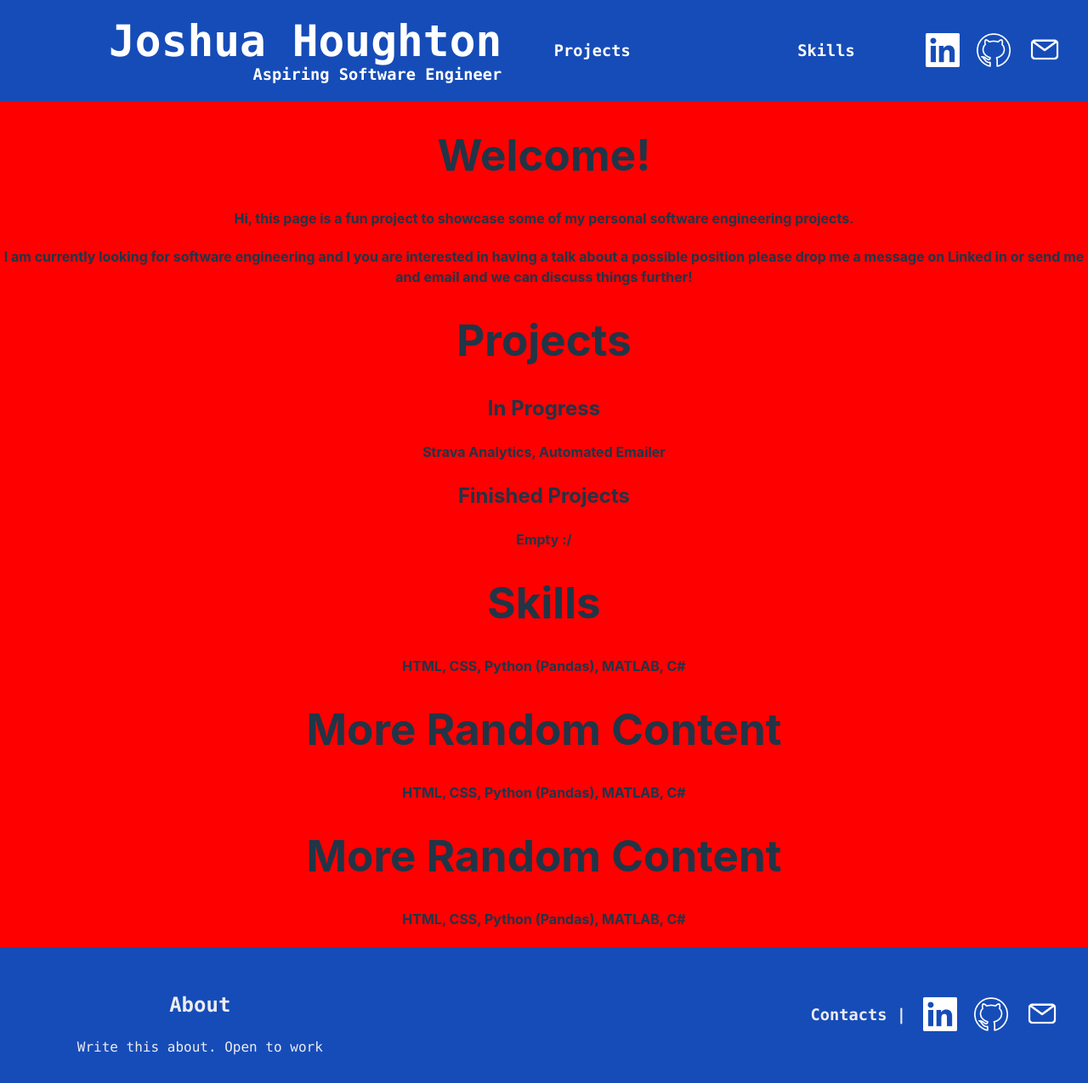
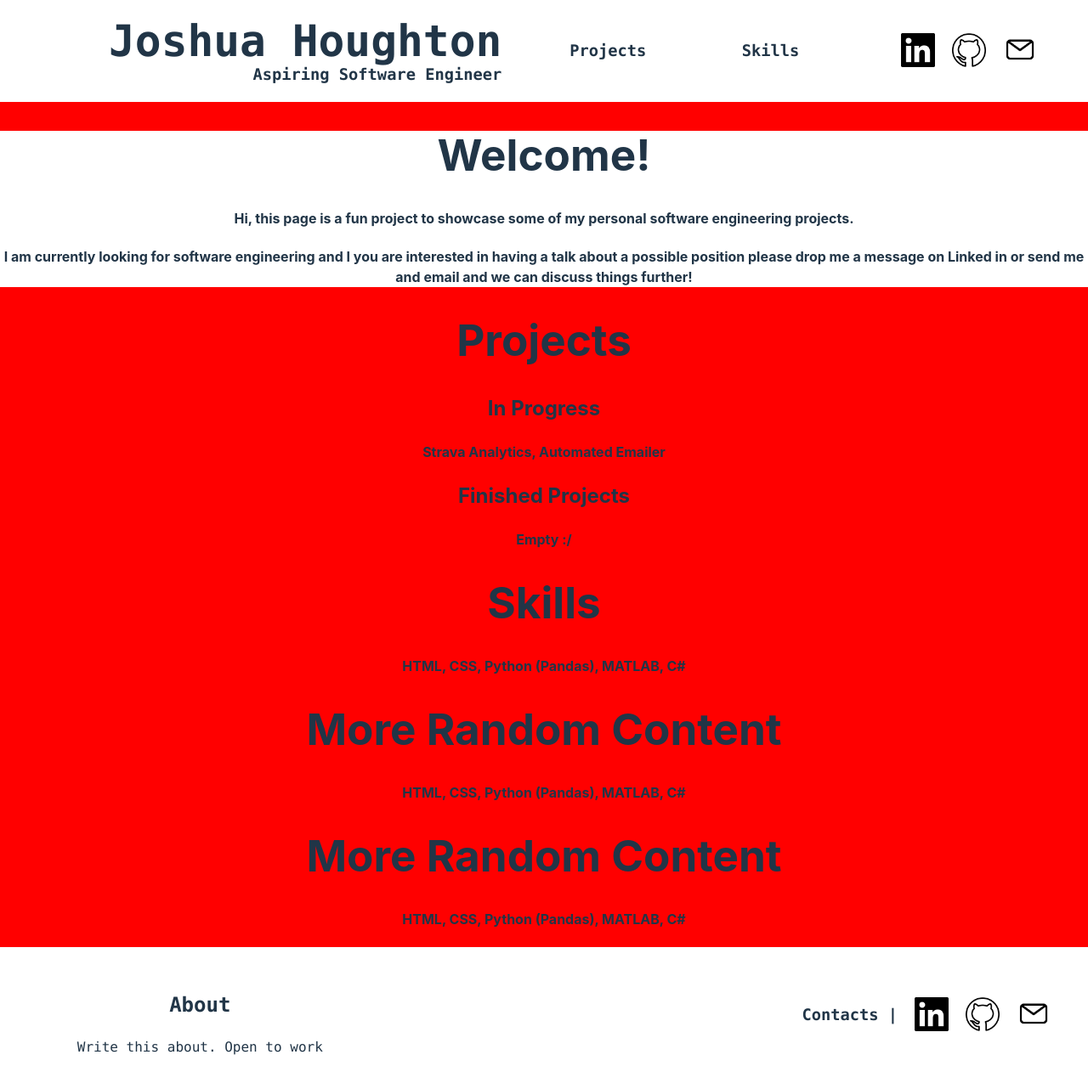
Before and after one commit to Joshua-S-H/JoshuaHoughton.github.io, a React (Vite) app: page / in a window 1280 px wide. Shown: the top 1275 px of the page at 85% size. Built offline with nearby package versions, Linux system fonts and the light colour scheme.

Commit message:
This rejiging

```diff
--- a/src/App.css
+++ b/src/App.css
@@ -1,19 +1,35 @@
 #root {
   margin: 0 auto;
   text-align: center;
+
+  /* Colour Set 1 */
+  /* --primary-bg-color: #164cb8;
+  --primary-text-color: rgb(255, 255, 255);
+  --secondary-text-color: #000000;
+  --image-filter: invert(100%); */
+
+
+  /* Colour Set 2 */
+  /* --primary-bg-color: rgb(107, 51, 1);
+  --secondary-bg-color: #d7a577;
+  --primary-text-color: rgb(255, 255, 255);
+  --image-filter: invert(100%);
+
+  --secondary-text-color: rgb(107, 51, 1); */
+
+
+  /* Colour Set 3 */
+  --primary-bg-color: #ffffff;
+  --secondary-bg-color: #ffffff;
+
+  --image-filter: invert(0%);
 }
 
+/*
 .logo {
   height: 6em;
   padding: 1.5em;
   will-change: filter;
-  transition: filter 300ms;
+ transition: filter 300ms;
 }
-
-.h1:hover {
-  filter: drop-shadow(0 0 2em #bd1212f4);
-}
-
-.read-the-docs {
-  color: #ff0000;
-}
+*/
--- a/src/components/FooterStyle.css
+++ b/src/components/FooterStyle.css
@@ -1,7 +1,7 @@
 
 footer {
-    background-color: #164cb8; /* Customize background color */
-    color: rgb(237, 236, 240);              /* Customize text color */
+    background-color: var(--primary-bg-color); /* Customize background color */
+    color: var(--primary-text-color); /* Customize text color */
     padding: 30px;
     text-align: center;
     width: 100%;               /* Full width */
@@ -41,7 +41,8 @@ footer {
 img {
     /* filter: opacity(0.5) drop-shadow(0 0 0 rgb(255, 255, 255));
      */
-    filter: invert(100%);
+    /* filter: invert(100%); */
+    filter: var(--image-filter);
 }
 
 .about-section {
@@ -81,22 +82,8 @@ footer p {
 
 .icon-style:hover {
     transform: scale(1.5);
+    /* filter: invert(0%); */
+
     /* background-color: rgba(255, 255, 255, 0.05);
     border-radius: 8px; */
 }
-
-.socials-section:hover {
-
-
-}
-
-
-  /* footer a {
-    color: #070707;
-    text-decoration: none;
-    transition: color 0.3s;
-  }
-
-  footer a:hover {
-    color: #030303;
-  }  */
--- a/src/components/HeaderStyle.css
+++ b/src/components/HeaderStyle.css
@@ -1,6 +1,10 @@
 .header {
-    background-color: #164cb8; /* Customize background color */
-    color: rgb(255, 255, 255); /* Customize text color */
+    background-color: var(--primary-bg-color);
+    /* background-color: rgb(107, 51, 1); */
+
+
+    color: var(--primary-text-color); /* Customize text color */
+
     width: 100vw;
     height:120px;
     font-family: Lucida Console, Monospace;
@@ -44,11 +48,13 @@
     display: flex;
     gap: 10px;
     align-items: center;
+    margin-right: 10px;
 }
 
 .icon-style {
     height: 40px; /* Ensure images have proper dimensions */
     width: 40px; /* Ensure images have proper dimensions */
+    transition: transform 0.3s ease-in-out;
 }
 
 .nav_bar {
@@ -59,11 +65,15 @@
     /* padding: 0 10vw; Adjust padding as needed */
     /* max-width: 30px; */
     width: 30vw;
+    max-width: 300px;
+    /* transition: transform 0.3s ease-in-out; */
+    /* transition: transform 0.3s ease-in-out; */
 }
 
 .nav_bar h3{
     padding-left: 30px;
     margin: 0;
+    transition: transform 0.3s ease-in-out;
 }
 
 .title_clicks {
@@ -74,3 +84,8 @@
     /* max-height: 0px; */
     /* padding: 0 10vw; Adjust padding as needed; */
 }
+
+.nav_bar h3:hover {
+    /* color: var(--primary-text-color); */
+    transform: scale(1.5);
+}
--- a/src/components/Welcome.jsx
+++ b/src/components/Welcome.jsx
@@ -1,9 +1,9 @@
-import './HeaderStyle.css'
+import './WelcomeStyle.css'
 
 export function Welcome(){
     return (
         <>
-            <div>
+            <div className="welcome">
                 <h1>Welcome!</h1>
                 <h4>Hi, this page is a fun project to showcase some of my personal software engineering projects.</h4>
                 <h4>I am currently looking for software engineering and I you are interested in having a talk about a possible position please drop me a message on Linked in or send me and email and we can discuss things further!</h4>
--- a/src/components/WelcomeStyle.css
+++ b/src/components/WelcomeStyle.css
@@ -1 +1,9 @@
 /* --- Welcome Styling Document --- */
+
+
+.welcome {
+    color: var(--secondary-text-color);
+    /* color: var(--secondary-text-color);  */
+    background-color: var(--secondary-bg-color);
+    /* background-color: var(--primary-bg-color); */
+}
```
Also changed, not shown: src/BrainStation_Notes.md (added).
